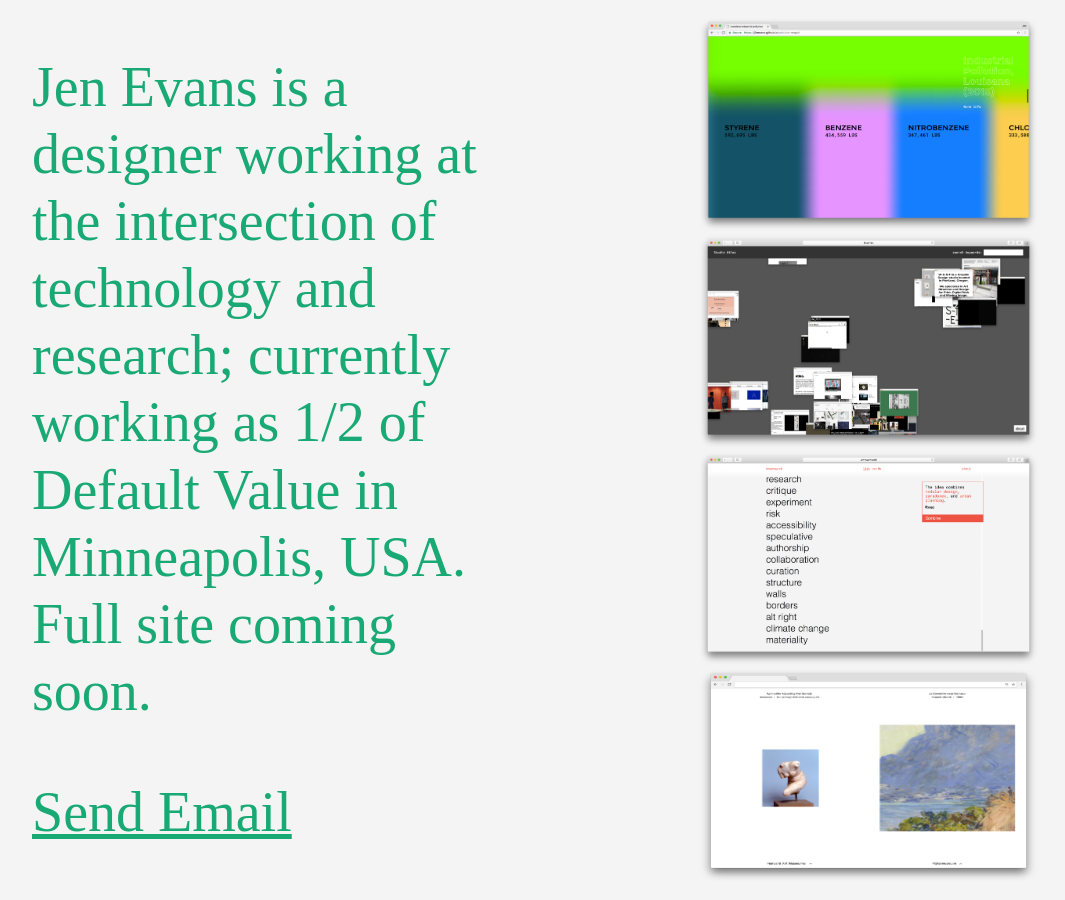
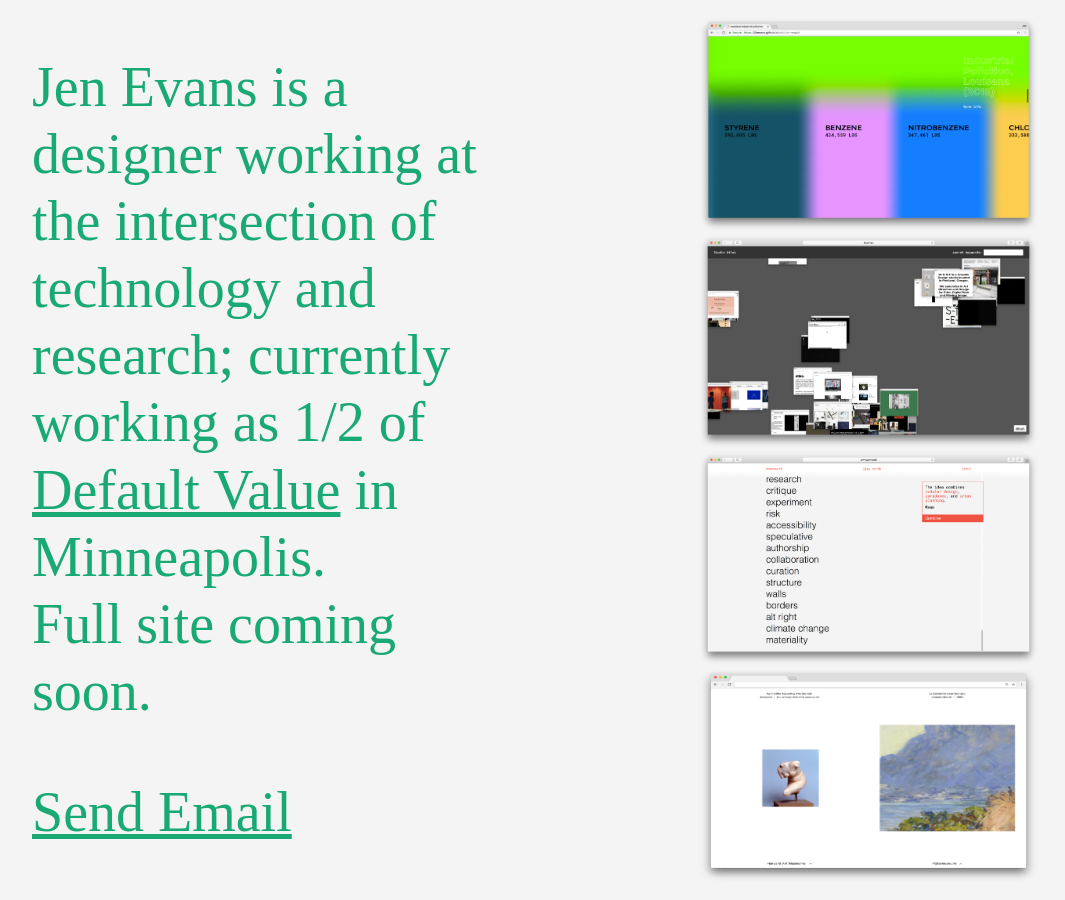
Before and after one commit to j3nevans/personal-website-2017, a Jekyll site: the page built from index.html, in a window 1280 px wide. Shown: the whole page, without its empty margins (96-1161 px from the left). Built offline with Jekyll 4.4.1, drawn with Linux system fonts in a browser that asks for light colours; nearby versions of some CDN libraries; some web fonts are replaced.

Commit message:
update info

```diff
--- a/index.html
+++ b/index.html
@@ -4,10 +4,10 @@
 
 <div>
   <h1 class="pl3 pr3 pl6-smq pr5-smq pt3 measure-narrow green">
-    Jen Evans is a designer working at the intersection of technology and research; currently working as 1/2 of Default Value in Minneapolis, USA. <br> Full site coming soon.
+    Jen Evans is a designer working at the intersection of technology and research; currently working as 1/2 of <a href="https://defaultvalue.info" class="link underline green dim">Default Value</a> in Minneapolis. <br> Full site coming soon.
   </h1>
   <h1 class="pl3 pr3 pl6-smq pr5-smq pt3 measure-narrow">
-    <a href="mailto:jevans01@mica.edu" class="link underline green dim">Send Email</a>
+    <a href="mailto:jen@defaultvalue.info" class="link underline green dim">Send Email</a>
   </h1>
 </div>
 
```
